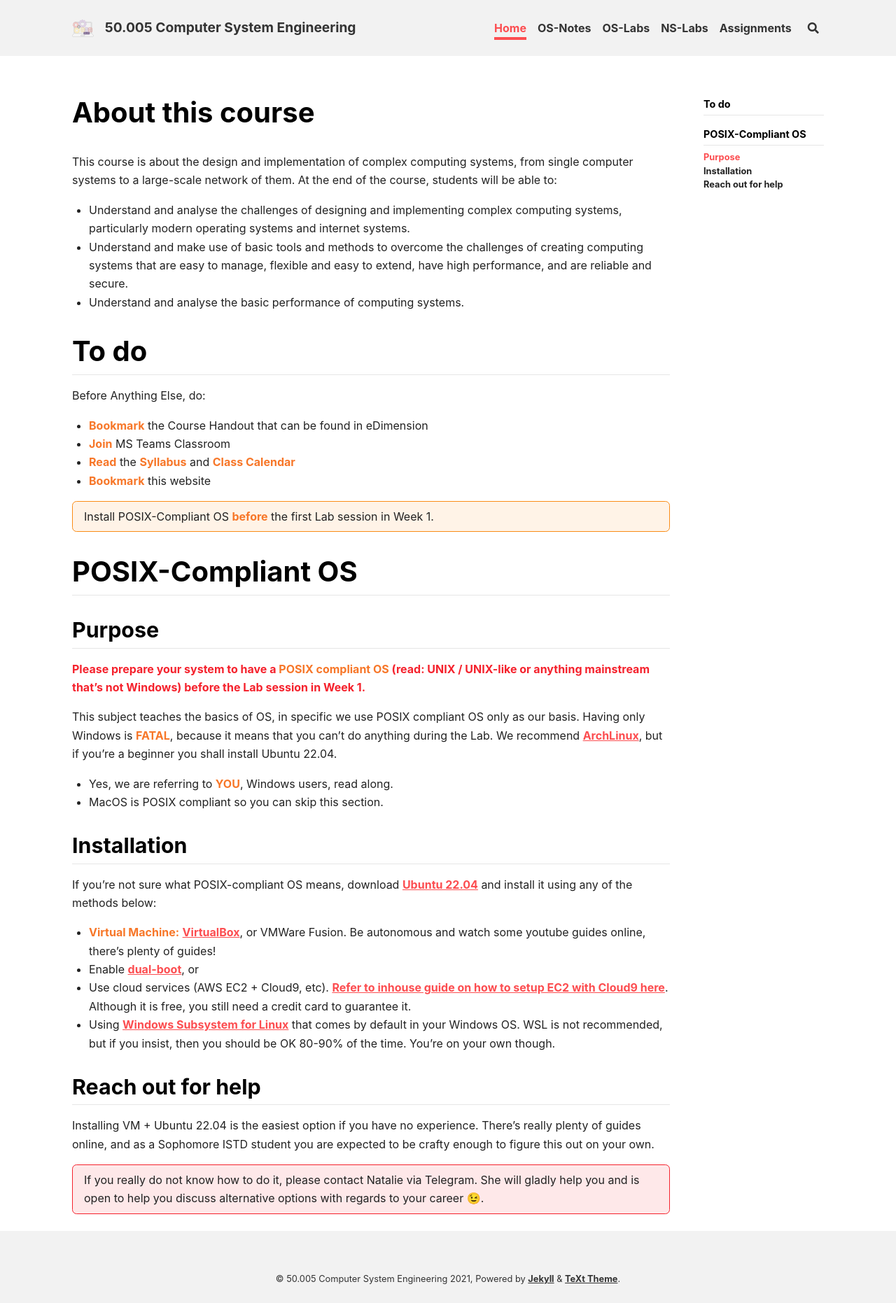
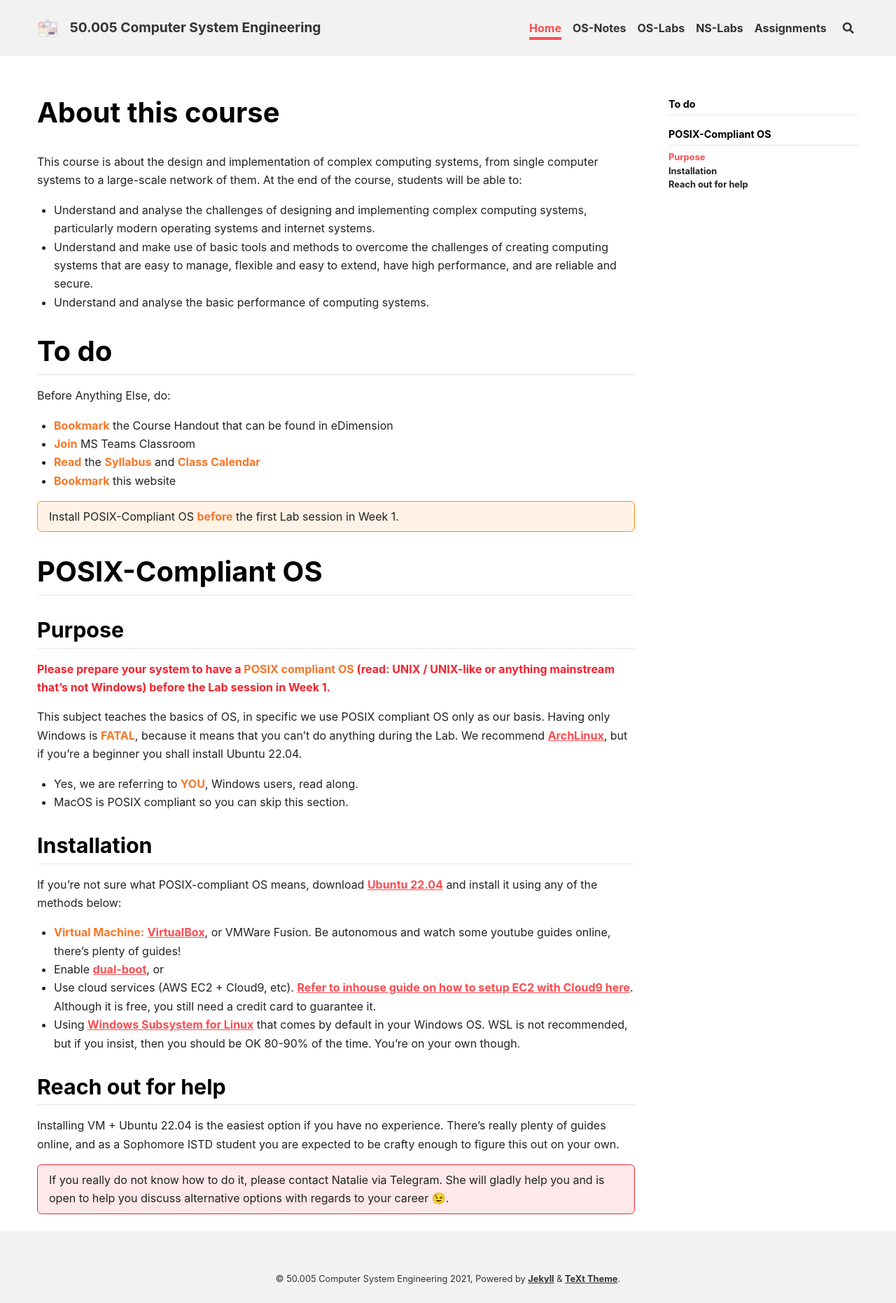
Before and after one commit to natalieagus/50005-2023, a Jekyll site: the page built from index.md, in a window 1280 px wide. Shown: the whole page at 70% size. Built offline with Jekyll 4.4.1, drawn with Linux system fonts in a browser that asks for light colours; nearby versions of some CDN libraries.

Commit message:
feat: update toc to wrap

```diff
--- a/_sass/common/_variables.scss
+++ b/_sass/common/_variables.scss
@@ -84,7 +84,7 @@ $layout: (
   content-max-width:      950px,
   sidebar-width:          250px,
   sidebar-header-height:  3rem,
-  aside-width:            220px
+  aside-width:            320px
 );
 
 //     sm       md       lg
--- a/_sass/common/components/_toc.scss
+++ b/_sass/common/components/_toc.scss
@@ -79,7 +79,7 @@ ul.toc--ellipsis {
   & > li {
     @include overflow(hidden);
     text-overflow: ellipsis;
-    white-space: nowrap;
+    white-space: pre-wrap;
   }
 }
 
--- a/_sass/layout/_page.scss
+++ b/_sass/layout/_page.scss
@@ -109,6 +109,7 @@ html,
     position: relative;
     display: block;
     width: map-get($layout, aside-width);
+    word-wrap: break-word;
     & > aside {
       &.fixed {
         position: fixed;
```
